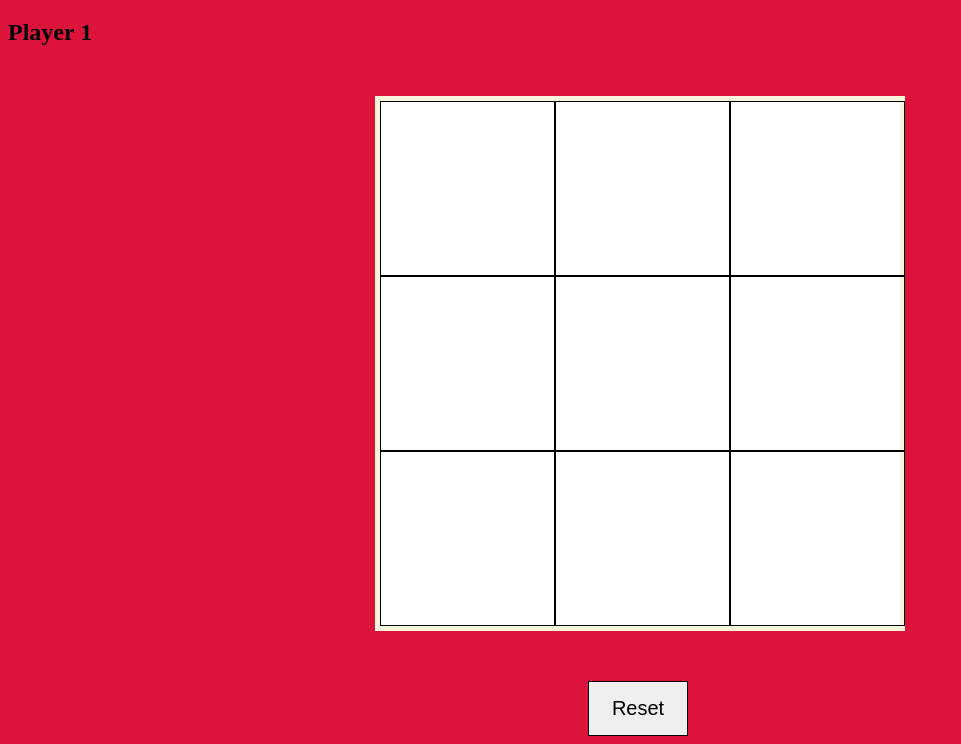
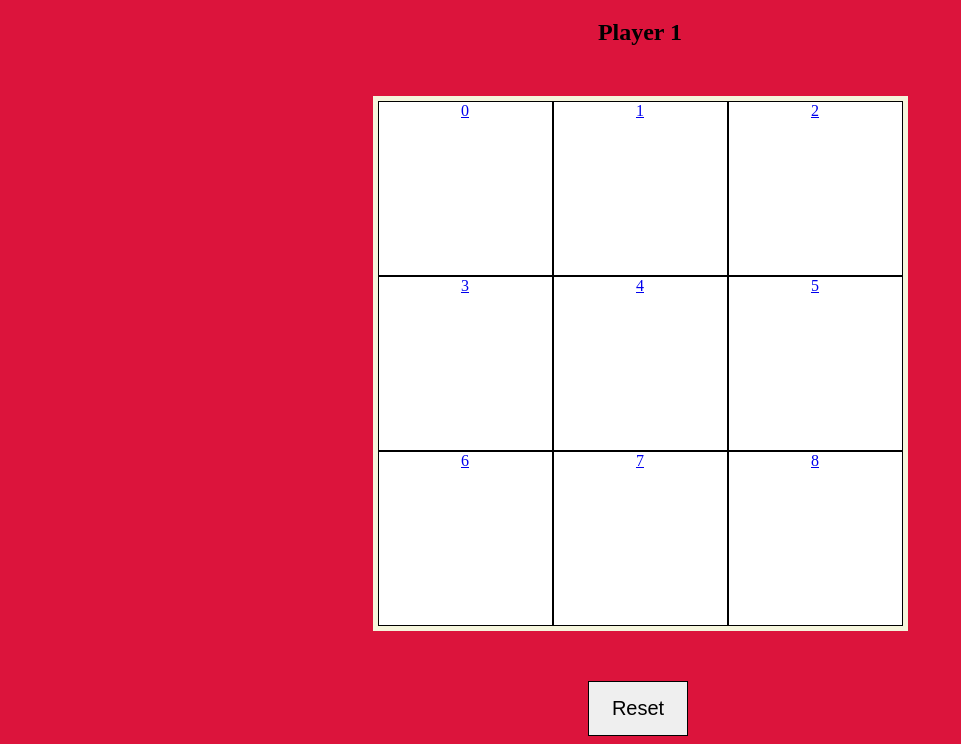
Before and after one commit to jcasado6/tic-tac-toe, a plain HTML site: page index.html in a window 1280 px wide. Shown: the part 61-805 px from the top of the page, without its empty margins (0-961 px from the left). Drawn offline with Linux system fonts and the light colour scheme.

Commit message:
more commits

```diff
--- a/index.html
+++ b/index.html
@@ -11,15 +11,15 @@
     <h1>Tic-Tac-Toe</h1>
     <h2 class='player1'>Player 1</h2>
     <div class='container'>
-        <a href="#" class='square'></a>
-        <a href="#" class='square'></a>
-        <a href="#" class='square'></a>
-        <a href="#" class='square'></a>
-        <a href="#" class='square'></a>
-        <a href="#" class='square'></a>
-        <a href="#" class='square'></a>
-        <a href="#" class='square'></a>
-        <a href="#" class='square'></a>
+        <a href="#" class='square'>0</a>
+        <a href="#" class='square'>1</a>
+        <a href="#" class='square'>2</a>
+        <a href="#" class='square'>3</a>
+        <a href="#" class='square'>4</a>
+        <a href="#" class='square'>5</a>
+        <a href="#" class='square'>6</a>
+        <a href="#" class='square'>7</a>
+        <a href="#" class='square'>8</a>
     </div>
 
 <button class='reset'>Reset</button>
--- a/style.css
+++ b/style.css
@@ -3,6 +3,10 @@ body {
 }
 
 h1 {
+    text-align: center;
+}
+
+h2 {
     text-align: center;
 }
 
@@ -17,7 +21,7 @@ div {
     background-color: white;
     border: 5px solid beige;
     text-align: center;
-    width: 520px;
+    width: 525px;
   }
 
 .square {
--- a/ttt.js
+++ b/ttt.js
@@ -1,4 +1,4 @@
-
+if (pl)
 
 for (let i = 0; i < 9; i++) {
     let square = document.querySelectorAll('.square')
@@ -6,12 +6,12 @@ for (let i = 0; i < 9; i++) {
         evt.preventDefault();
         if (document.querySelector('h2').innerHTML === "Player 1") {
         evt.target.style.backgroundColor = "blue"
-        evt.target.pointerEvents = "none"
+        evt.target.style.pointerEvents = "none"
         document.querySelector('h2').innerHTML = 'Player 2'
         }
         else if (document.querySelector('h2').innerHTML === "Player 2") {
         evt.target.style.backgroundColor = "red"
-        evt.target.pointerEvents = "none"
+        evt.target.style.pointerEvents = "none"
         document.querySelector('h2').innerHTML = 'Player 1'
         }
     })
```
